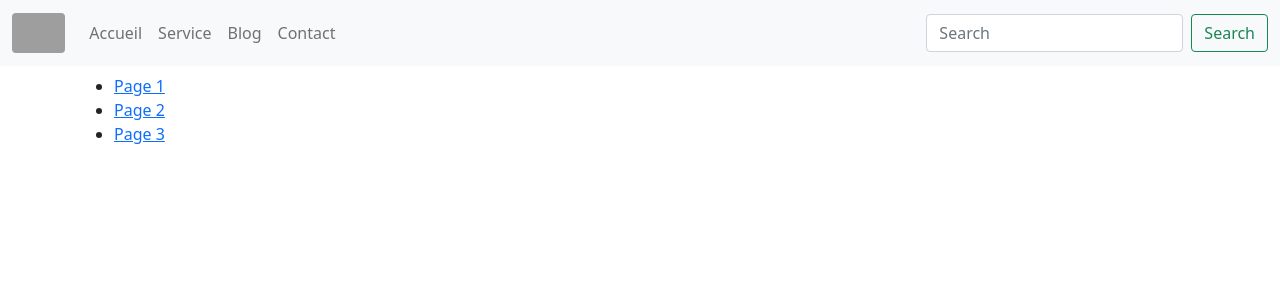
After one commit to gael-mbourou/Blog, a Symfony app: template templates/default/index.html.twig in a window 1280 px wide. The commit adds this page. Shown: the top 300 px of the page. Run offline with Twig, Linux system fonts and the light colour scheme; the template is opened without the code that fills it, so the values that code supplies are empty; some libraries are stand-ins or nearby versions; grey boxes are pictures that could not be loaded.

Commit message:
evolution de la version précédente

```diff
--- a/templates/base.html.twig
+++ b/templates/base.html.twig
@@ -2,7 +2,8 @@
 <html>
     <head>
         <meta charset="UTF-8">
-        <title>{% block title %}Welcome!{% endblock %}</title>
+        <title>{% block title %}{% endblock %}</title>
+            <link href="https://cdn.jsdelivr.net/npm/bootstrap@5.0.2/dist/css/bootstrap.min.css" rel="stylesheet" integrity="sha384-EVSTQN3/azprG1Anm3QDgpJLIm9Nao0Yz1ztcQTwFspd3yD65VohhpuuCOmLASjC" crossorigin="anonymous">
         {# Run `composer require symfony/webpack-encore-bundle`
            and uncomment the following Encore helpers to start using Symfony UX #}
         {% block stylesheets %}
@@ -14,6 +15,14 @@
         {% endblock %}
     </head>
     <body>
+
+
+    {% include 'menu/_menu.html.twig' %}
+    <div class="container">
         {% block body %}{% endblock %}
+    </div>
+
+        <script src="https://cdn.jsdelivr.net/npm/bootstrap@5.0.2/dist/js/bootstrap.bundle.min.js" integrity="sha384-MrcW6ZMFYlzcLA8Nl+NtUVF0sA7MsXsP1UyJoMp4YLEuNSfAP+JcXn/tWtIaxVXM" crossorigin="anonymous">
+        </script>
     </body>
 </html>
--- /dev/null
+++ b/templates/default/index.html.twig
@@ -0,0 +1,13 @@
+{% extends 'base.html.twig' %}
+
+{% block title %}liste des articles{% endblock %}
+
+{% block body %}
+
+    <h1>{{ controller_name }}</h1>
+    <ul>
+        <li><a href="{{url1}}">Page 1</a></li>
+        <li><a href="{{url2}}">Page 2</a></li>
+        <li><a href="{{url3}}">Page 3</a></li>
+    </ul>
+{% endblock %}
--- /dev/null
+++ b/templates/menu/_menu.html.twig
@@ -0,0 +1,29 @@
+<nav class="navbar navbar-expand-lg navbar-light bg-light">
+  <div class="container-fluid">
+    <a class="navbar-brand" href="#"><img src="http://pub-n-drive.fr/web-reseaux-sociaux/wp-content/uploads/2014/04/symfony_logo-framework-300x103.png" class="rounded" alt="logo Symfony" style="height:40px"></a>
+
+    <button class="navbar-toggler" type="button" data-bs-toggle="collapse" data-bs-target="#navbarSupportedContent" aria-controls="navbarSupportedContent" aria-expanded="false" aria-label="Toggle navigation">
+      <span class="navbar-toggler-icon"></span>
+    </button>
+    <div class="collapse navbar-collapse" id="navbarSupportedContent">
+      <ul class="navbar-nav me-auto mb-2 mb-lg-0">
+        <li class="nav-item">
+          <a class="nav-link" aria-current="page" href="#">Accueil</a>
+        </li>
+        <li class="nav-item">
+          <a class="nav-link" href="#">Service</a>
+        </li>
+        <li class="nav-item">
+          <a class="nav-link" href="#" tabindex="-1">Blog</a>
+        </li>
+        <li class="nav-item">
+          <a class="nav-link" href="#" tabindex="-1">Contact</a>
+        </li>
+      </ul>
+      <form class="d-flex">
+        <input class="form-control me-2" type="search" placeholder="Search" aria-label="Search">
+        <button class="btn btn-outline-success" type="submit">Search</button>
+      </form>
+    </div>
+  </div>
+</nav>
```
Also changed, not shown: templates/default/singleArticle.html.twig (added, +10 -0 lines), public/css/style.css (added), public/js/blog.js (added), 1 other file.
